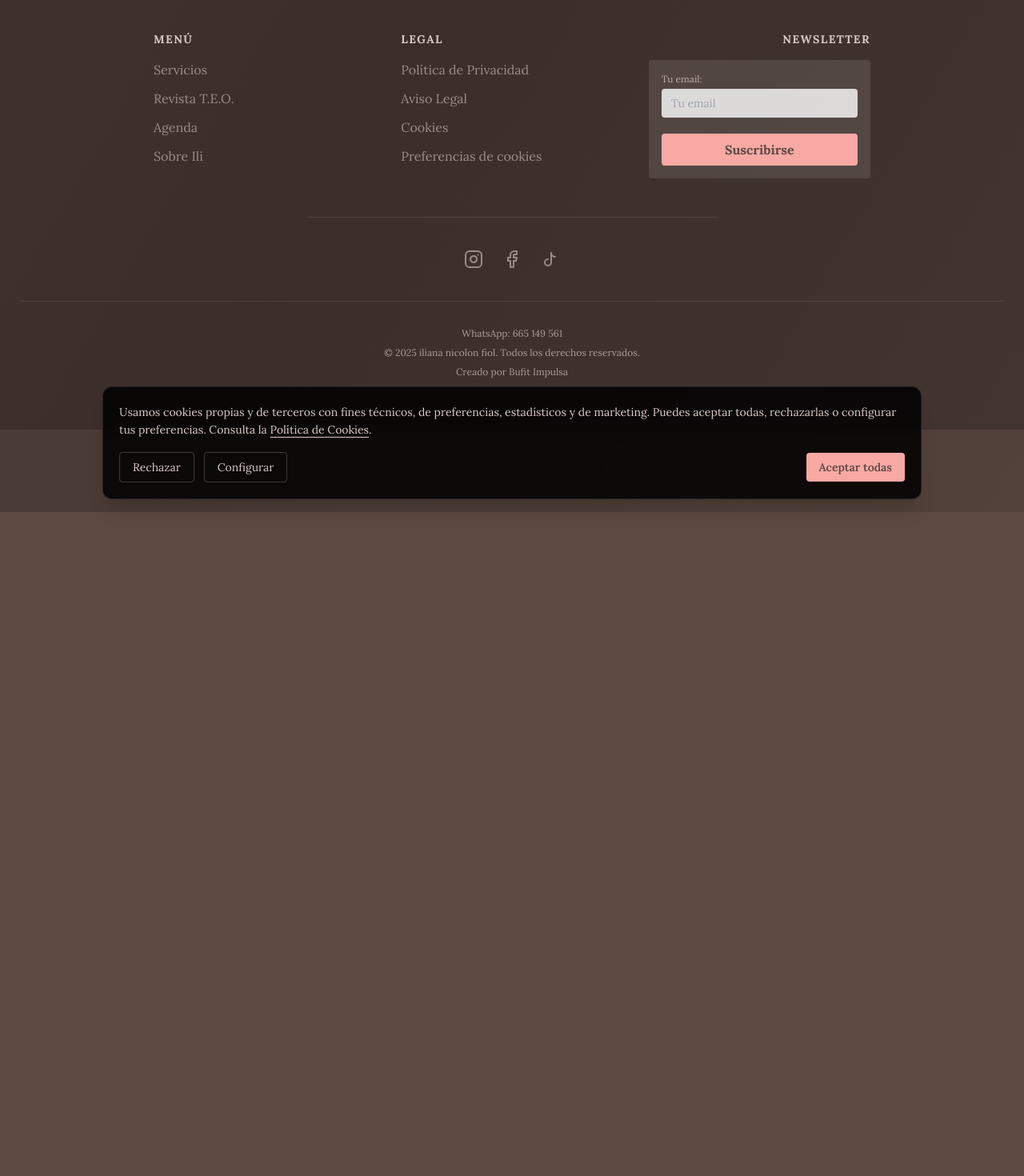
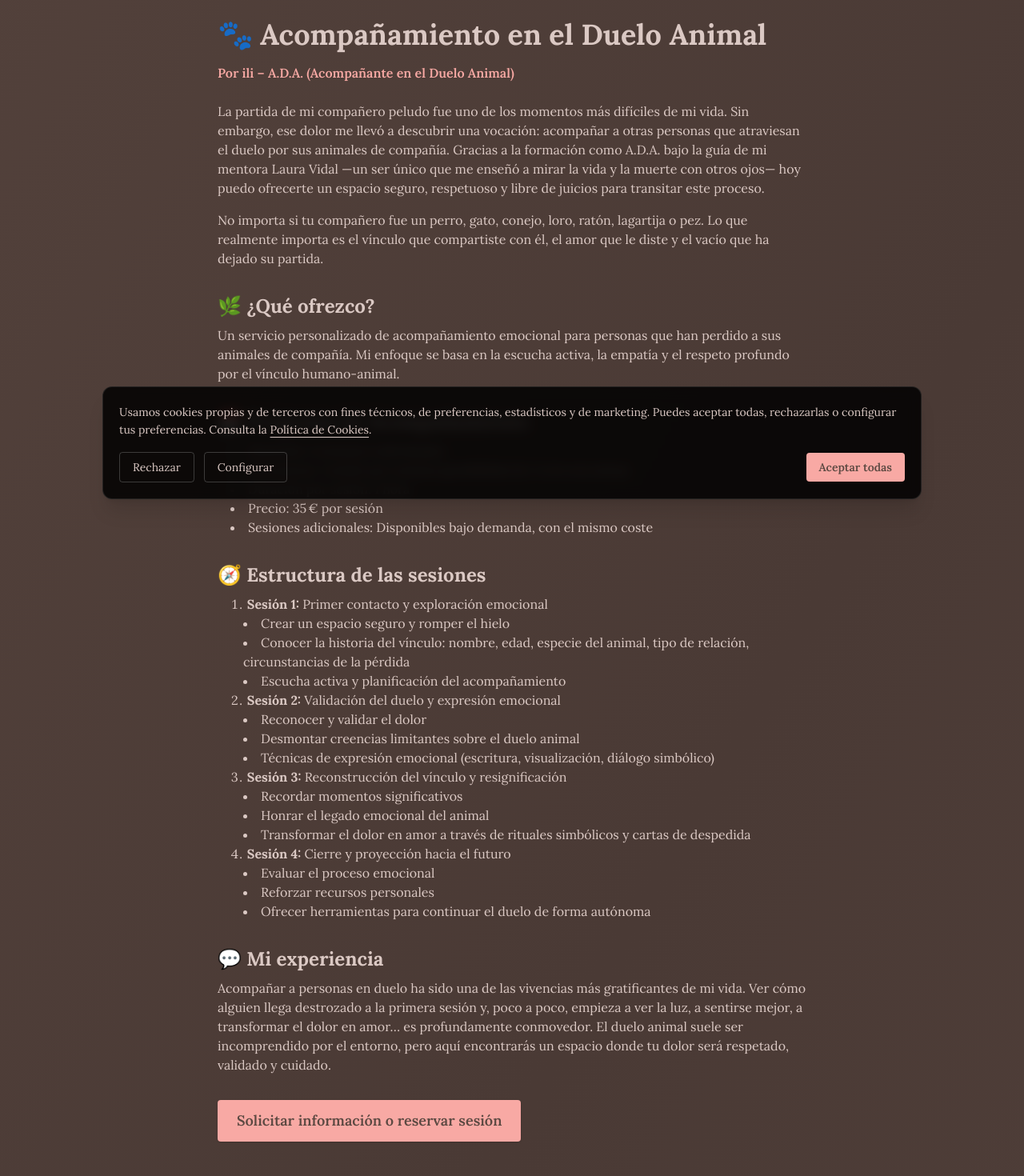
Before and after one commit to raulmcdel79/Pagina-ili, a React (Vite) app: page /duelo-animal in a window 1280 px wide. Shown: the part 160-1630 px from the top of the page at 80% size. Before the commit the page ends 800 px from the top, so only its background shows below. Built offline with nearby package versions, Linux system fonts and the light colour scheme; a web font is replaced by a local one.

Commit message:
feat: sección y banner de duelo animal en home, menú y footer

```diff
--- a/App.tsx
+++ b/App.tsx
@@ -18,7 +18,9 @@ import Modal from './components/Modal';
 import PrivacyPolicyContent from './components/legal/PrivacyPolicyContent';
 import LegalNoticeContent from './components/legal/LegalNoticeContent';
 import CookiesPolicyContent from './components/legal/CookiesPolicyContent';
+
 import CookieConsent from './components/CookieConsent';
+import DueloAnimal from './components/DueloAnimal';
 
 
 const App: React.FC = () => {
@@ -85,6 +87,14 @@ const App: React.FC = () => {
             <Route path="/" element={
               <>
                 <Hero />
+                {/* Banner duelo animal */}
+                <div className="w-full flex justify-center bg-brand-accent/90 py-4 px-2 md:px-0 shadow-lg animate-fade-in">
+                  <a href="/duelo-animal" className="flex flex-col md:flex-row items-center gap-2 md:gap-4 text-brand-dark font-semibold text-lg md:text-xl hover:underline">
+                    <span role="img" aria-label="huella">🐾</span>
+                    <span>Acompañamiento en el duelo por la pérdida de tu animal</span>
+                    <span className="hidden md:inline-block bg-brand-dark/10 rounded px-3 py-1 text-sm font-normal ml-2">Nuevo</span>
+                  </a>
+                </div>
                 <StatsStrip />
                 <Services />
                 <Magazine />
@@ -95,6 +105,7 @@ const App: React.FC = () => {
                 <Contact />
               </>
             } />
+            <Route path="/duelo-animal" element={<DueloAnimal />} />
             <Route path="/blog" element={<BlogList />} />
             <Route path="/blog/:slug" element={<BlogPost />} />
           </Routes>
--- /dev/null
+++ b/components/DueloAnimal.tsx
@@ -0,0 +1,60 @@
+import React from "react";
+
+const DueloAnimal: React.FC = () => (
+  <section className="max-w-3xl mx-auto px-4 py-12 text-brand-light">
+    <h1 className="text-3xl md:text-4xl font-bold mb-4 flex items-center gap-2">
+      <span role="img" aria-label="huella">🐾</span> Acompañamiento en el Duelo Animal
+    </h1>
+    <p className="mb-6 text-brand-accent font-semibold">Por ili – A.D.A. (Acompañante en el Duelo Animal)</p>
+    <p className="mb-4">La partida de mi compañero peludo fue uno de los momentos más difíciles de mi vida. Sin embargo, ese dolor me llevó a descubrir una vocación: acompañar a otras personas que atraviesan el duelo por sus animales de compañía. Gracias a la formación como A.D.A. bajo la guía de mi mentora Laura Vidal —un ser único que me enseñó a mirar la vida y la muerte con otros ojos— hoy puedo ofrecerte un espacio seguro, respetuoso y libre de juicios para transitar este proceso.</p>
+    <p className="mb-4">No importa si tu compañero fue un perro, gato, conejo, loro, ratón, lagartija o pez. Lo que realmente importa es el vínculo que compartiste con él, el amor que le diste y el vacío que ha dejado su partida.</p>
+    <h2 className="text-2xl font-bold mt-8 mb-2">🌿 ¿Qué ofrezco?</h2>
+    <p className="mb-4">Un servicio personalizado de acompañamiento emocional para personas que han perdido a sus animales de compañía. Mi enfoque se basa en la escucha activa, la empatía y el respeto profundo por el vínculo humano-animal.</p>
+    <h2 className="text-2xl font-bold mt-8 mb-2">📅 Programa de Acompañamiento</h2>
+    <ul className="mb-4 list-disc list-inside pl-4">
+      <li>Duración: 4 sesiones individuales</li>
+      <li>Frecuencia: 1 sesión por semana (posibilidad de 2 si lo necesitas)</li>
+      <li>Duración por sesión: 1 hora</li>
+      <li>Precio: 35 € por sesión</li>
+      <li>Sesiones adicionales: Disponibles bajo demanda, con el mismo coste</li>
+    </ul>
+    <h2 className="text-2xl font-bold mt-8 mb-2">🧭 Estructura de las sesiones</h2>
+    <ol className="mb-4 list-decimal list-inside pl-4">
+      <li><strong>Sesión 1:</strong> Primer contacto y exploración emocional
+        <ul className="list-disc list-inside pl-4">
+          <li>Crear un espacio seguro y romper el hielo</li>
+          <li>Conocer la historia del vínculo: nombre, edad, especie del animal, tipo de relación, circunstancias de la pérdida</li>
+          <li>Escucha activa y planificación del acompañamiento</li>
+        </ul>
+      </li>
+      <li><strong>Sesión 2:</strong> Validación del duelo y expresión emocional
+        <ul className="list-disc list-inside pl-4">
+          <li>Reconocer y validar el dolor</li>
+          <li>Desmontar creencias limitantes sobre el duelo animal</li>
+          <li>Técnicas de expresión emocional (escritura, visualización, diálogo simbólico)</li>
+        </ul>
+      </li>
+      <li><strong>Sesión 3:</strong> Reconstrucción del vínculo y resignificación
+        <ul className="list-disc list-inside pl-4">
+          <li>Recordar momentos significativos</li>
+          <li>Honrar el legado emocional del animal</li>
+          <li>Transformar el dolor en amor a través de rituales simbólicos y cartas de despedida</li>
+        </ul>
+      </li>
+      <li><strong>Sesión 4:</strong> Cierre y proyección hacia el futuro
+        <ul className="list-disc list-inside pl-4">
+          <li>Evaluar el proceso emocional</li>
+          <li>Reforzar recursos personales</li>
+          <li>Ofrecer herramientas para continuar el duelo de forma autónoma</li>
+        </ul>
+      </li>
+    </ol>
+    <h2 className="text-2xl font-bold mt-8 mb-2">💬 Mi experiencia</h2>
+    <p className="mb-4">Acompañar a personas en duelo ha sido una de las vivencias más gratificantes de mi vida. Ver cómo alguien llega destrozado a la primera sesión y, poco a poco, empieza a ver la luz, a sentirse mejor, a transformar el dolor en amor… es profundamente conmovedor. El duelo animal suele ser incomprendido por el entorno, pero aquí encontrarás un espacio donde tu dolor será respetado, validado y cuidado.</p>
+    <div className="mt-8 flex flex-col md:flex-row md:items-center gap-4">
+      <a href="mailto:info@iliadad.com" className="px-6 py-3 rounded bg-brand-accent text-brand-dark font-semibold text-lg shadow hover:opacity-90 transition">Solicitar información o reservar sesión</a>
+    </div>
+  </section>
+);
+
+export default DueloAnimal;
--- a/components/Footer.tsx
+++ b/components/Footer.tsx
@@ -57,6 +57,7 @@ const Footer: React.FC<FooterProps> = ({ onOpenLegalModal }) => {
     { name: 'Servicios', href: '#servicios' },
     { name: 'Revista T.E.O.', href: '#revista' },
     { name: 'Agenda', href: '#agenda' },
+    { name: 'Duelo Animal', href: '/duelo-animal' },
     { name: 'Sobre Ili', href: '#sobre-ili' },
   ];
 
--- a/components/Header.tsx
+++ b/components/Header.tsx
@@ -83,6 +83,7 @@ const Header: React.FC = () => {
     { name: 'Servicios', href: '#servicios' },
     { name: 'Revista T.E.O.', href: '#revista' },
     { name: 'Agenda', href: '#agenda' },
+    { name: 'Duelo Animal', href: '/duelo-animal' },
     { name: 'Sobre Ili', href: '#sobre-ili' },
     { name: 'Blog', href: '/blog', isBlog: true },
     { name: 'Contacto', href: '#contacto' },
```
